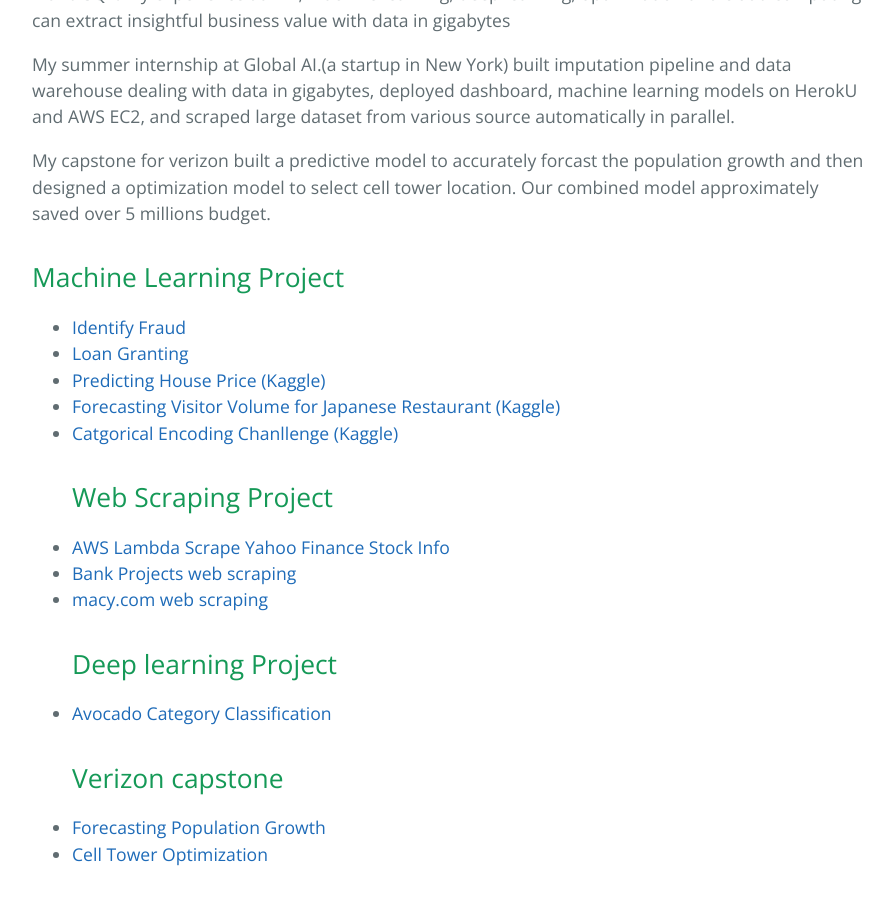
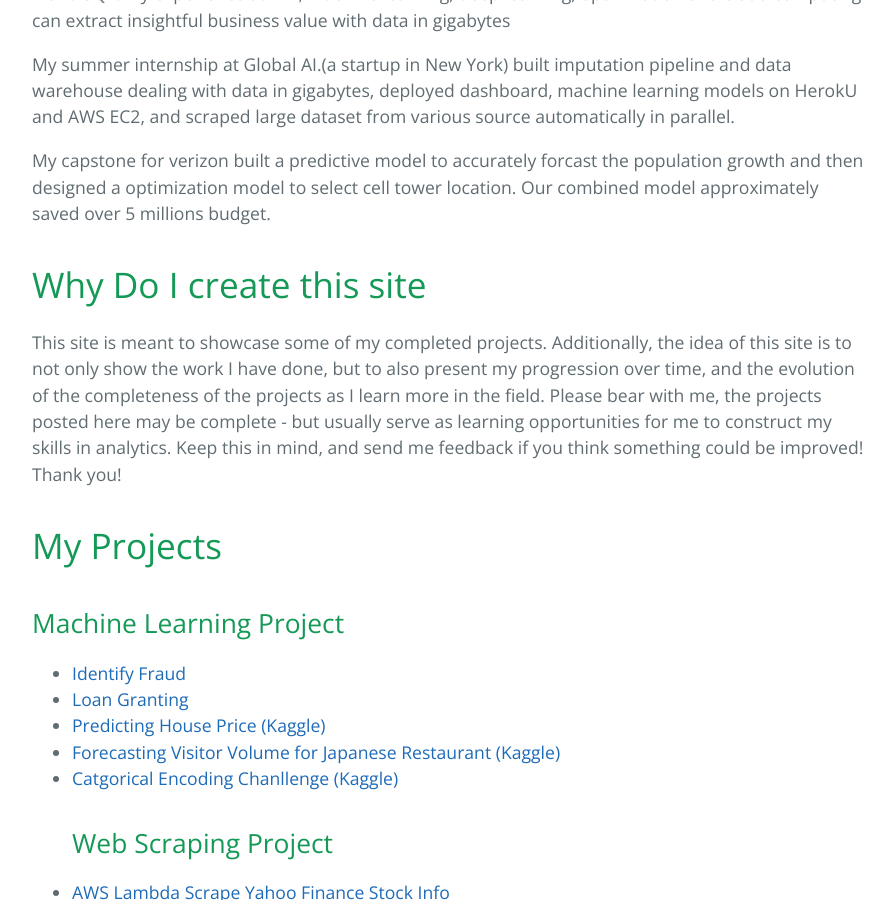
Before and after one commit to Jasminejump/wqeqwqeq.github.io, a Jekyll site: the page built from index.md, in a window 1280 px wide and 900 px high, scrolled down 630 px. Shown: the whole window, without its empty margins (192-1085 px from the left). Built offline with Jekyll 4.4.1, drawn with Linux system fonts in a browser that asks for light colours.

Commit message:
Update index.md

```diff
--- a/index.md
+++ b/index.md
@@ -14,6 +14,11 @@
 
 My capstone for verizon built a predictive model to accurately forcast the population growth and then designed a optimization model to select cell tower location. Our combined model approximately saved over 5 millions budget.
 
+# Why Do I create this site
+
+This site is meant to showcase some of my completed projects. Additionally, the idea of this site is to not only show the work I have done, but to also present my progression over time, and the evolution of the completeness of the projects as I learn more in the field. Please bear with me, the projects posted here may be complete - but usually serve as learning opportunities for me to construct my skills in analytics. Keep this in mind, and send me feedback if you think something could be improved! Thank you!
+
+# My Projects
 ## Machine Learning Project
  - [Identify Fraud](/code/index.md)
  - [Loan Granting](/code/index.md)
```
